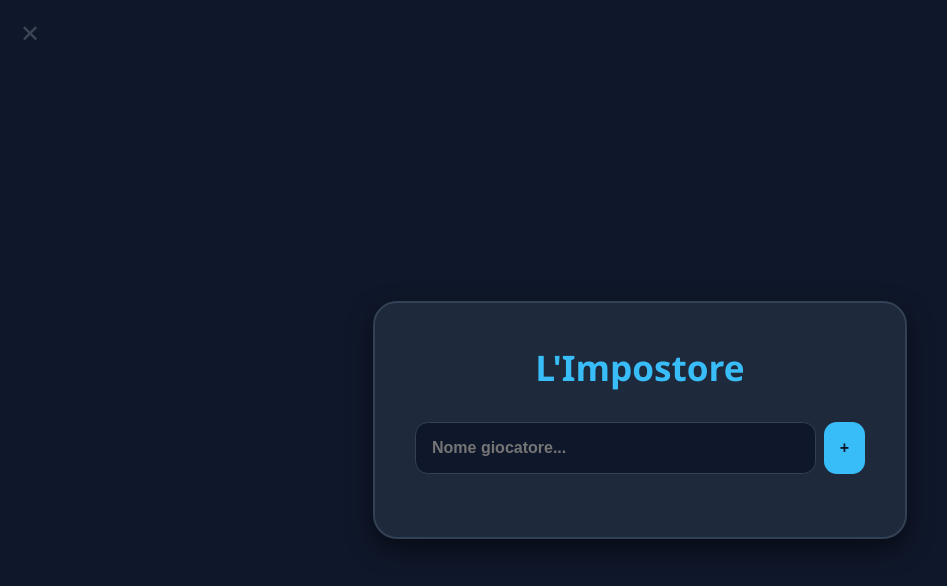
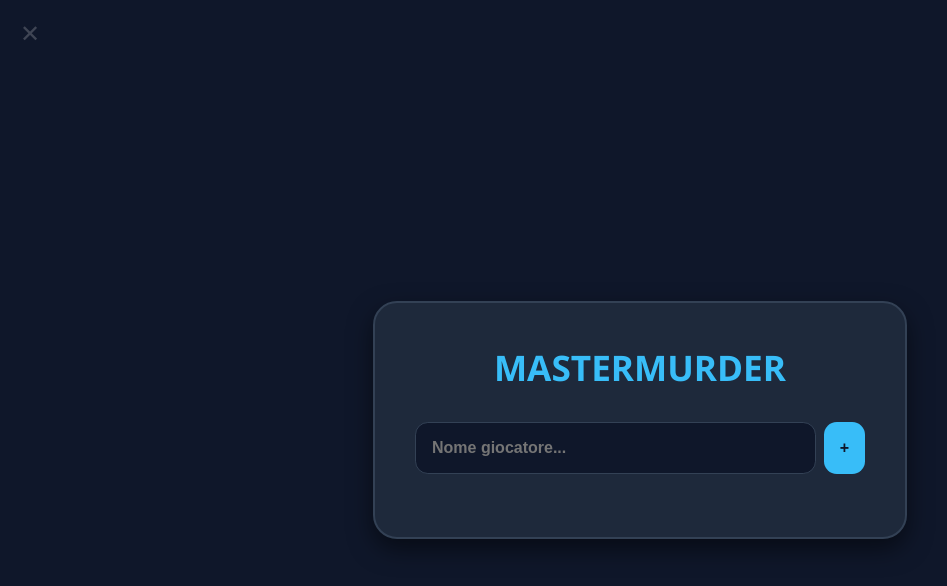
Before and after one commit to MasterSabba/MasterMurder, a plain HTML site: page index.html in a window 1280 px wide. Shown: the whole page, without its empty margins (0-947 px from the left). Drawn offline with Linux system fonts and the light colour scheme.

Commit message:
Update index.html

```diff
--- a/index.html
+++ b/index.html
@@ -103,7 +103,7 @@
 
 <div class="container" id="main-box">
     <div id="screen-setup">
-        <h1>L'Impostore</h1>
+        <h1>MASTERMURDER</h1>
         <div style="display: flex; gap: 8px;">
             <input type="text" id="p-name" placeholder="Nome giocatore..." autocomplete="off">
             <button onclick="addP()" style="width: auto;">+</button>
```
